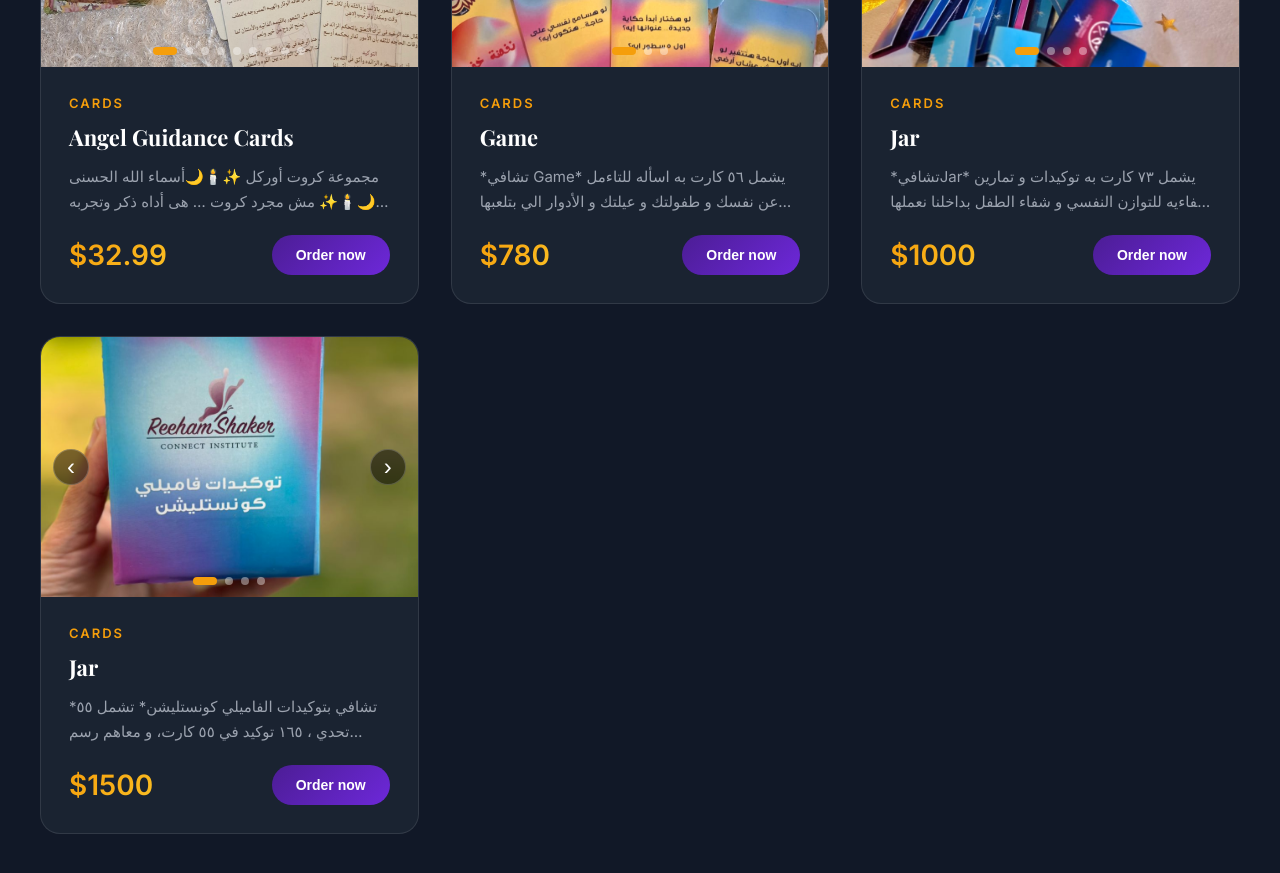
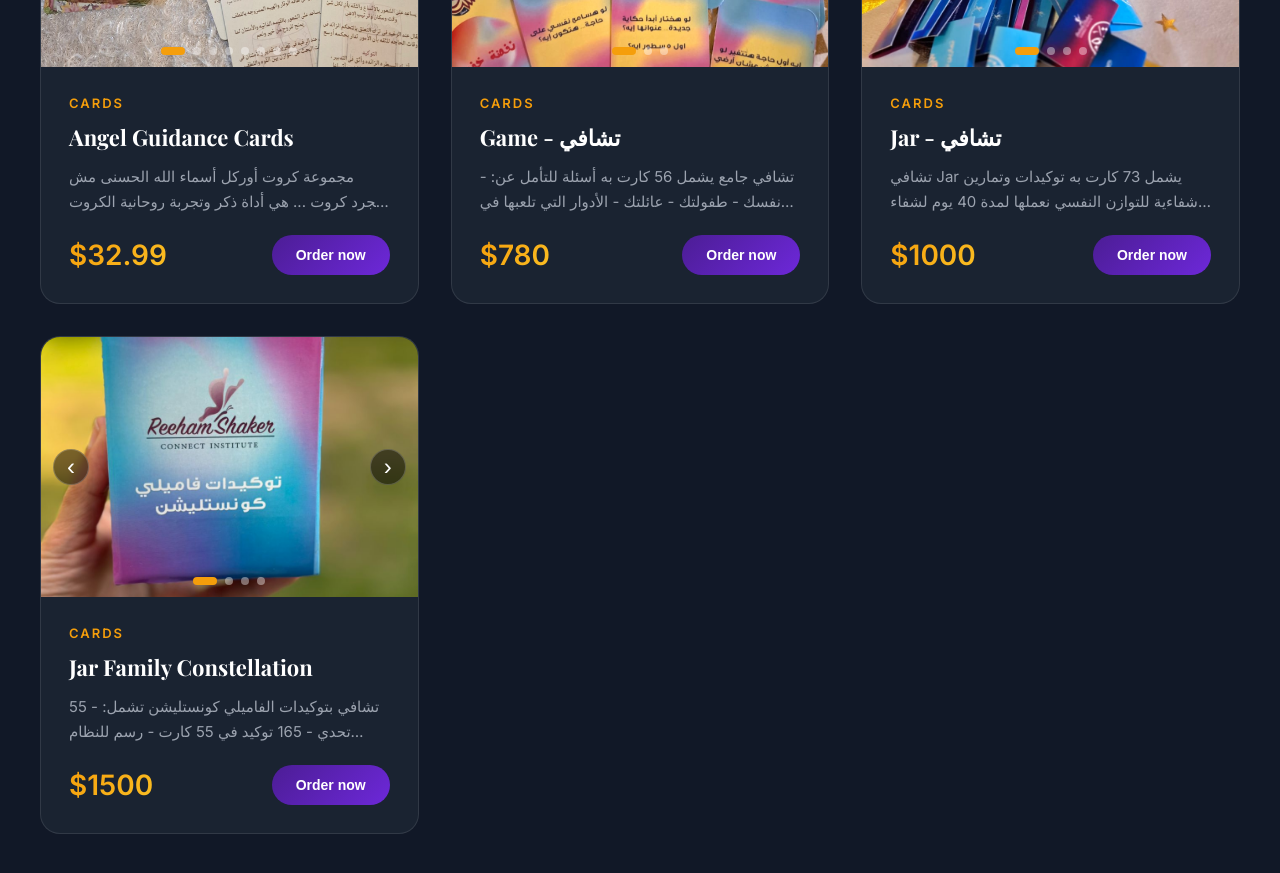
Before and after one commit to AHMEDmoham3d/omnia-store-pro, a React app: page / in a window 1280 px wide. Shown: the part 2020-2893 px from the top of the page. Built offline with nearby package versions, Linux system fonts and the light colour scheme.

Commit message:
وصف التعديلات اللي عملتها

```diff
--- a/src/data/products.ts
+++ b/src/data/products.ts
@@ -49,77 +49,78 @@ export const products: Product[] = [
   {
     id: 'cards-1',
     name: 'Angel Guidance Cards',
-    description:
-      `مجموعة كروت أوركل
-✨️🕯️🌙أسماء الله الحسنى🌙🕯️✨
+    description: `مجموعة كروت أوركل أسماء الله الحسنى
 
-مش مجرد كروت …
-هى أداه ذكر وتجربه روحانيه هتعيشها مع كل أسم من أسماء الله الحسنى هتساعدك على إعاده التوازن الداخلى والسكينه.
+مش مجرد كروت ... هي أداة ذكر وتجربة روحانية
 
-الكروت مصممه برؤيه مدروسه تجمع بين البعد الروحنى وعلم الأرقام.
+الكروت مصممة برؤية مدروسة تجمع بين البعد الروحاني وعلم الأرقام
 
-المجموعه تحتوى على:
-🕯️كروت أسماء الله الحسنى كامله + شرح لمعنى كل اسم + عدد مقترح لترديد الاسم + كيفيه أستخدام الكروت
+المجموعة تحتوي على:
+- كروت أسماء الله الحسنى كاملة
+- شرح لمعنى كل اسم
+- عدد مقترح لترديد الاسم
+- كيفية استخدام الكروت
 
-✨🎁 مناسبة جدا ل :
-جلسات التأمل
-رسائل كونيه في موقف صعب او تحدي بتمر به
-كهدية روحانية ذات معنى لشخص عزيز عليك
-
-يوجد تصميم رمضانى وتصميم روحاني تقدر تختار المناسب لك -
-النسخ من الإصدار الأول محدوده جدا
-
-تقدروا تطلبوها الان وتصلكم لحد باب البيت`,
+مناسبة ل:
+- جلسات التأمل
+- رسائل كونية في موقف صعب أو تحدي
+- هدية روحانية لشخص عزيز`,
     price: 32.99,
-    image: '/card1.jpeg,/card2.jpeg,/card3.jpeg,/card4.jpeg,/card5.jpeg,/card6.jpeg,/card7.jpeg,/card8.jpeg,/card9.jpeg',
+    image: '/card1.jpeg,/card2.jpeg,/card3.jpeg,/card4.jpeg,/card5.jpeg,/card6.jpeg,/card7.jpeg,/card9.jpeg',
     category: 'cards',
   },
   {
-       id: 'Game',
-    name: 'Game',
-    description:
-      `*تشافي Game*
-يشمل ٥٦ كارت به اسأله للتاءمل عن نفسك و طفولتك و عيلتك و الأدوار الي بتلعبها في حياتك
+    id: 'Game',
+    name: 'Game - تشافي',
+    description: `تشافي جامع
 
-💥مناسبه ليك لو عايز تتعرف على نفسك بشكل اعمق
+يشمل 56 كارت به أسئلة للتأمل عن:
+- نفسك
+- طفولتك
+- عائلتك
+- الأدوار التي تلعبها في حياتك
 
-💥مناسبه للكوتش يستخدمها في جلساته و الورش الي بيعملها
+مناسبة لك لو عايز تتعرف على نفسك بشكل أعمق
 
-💥مناسبه للأصحاب يلعبوها في قعده وعي
- `,
+مناسبة للكوتش يستخدمها في جلساته وورشه
+
+مناسبة للأصحاب يلعبوها في قعدة وعي`,
     price: 780,
     image: '/Game1.jpeg,/Game2.jpeg,/Game3.jpeg',
     category: 'cards',
   },
   {
-       id: 'Jar',
-    name: 'Jar',
-    description:
-      `*تشافيJar*
-يشمل ٧٣ كارت به توكيدات و تمارين شفاءيه للتوازن النفسي و شفاء الطفل بداخلنا نعملها لمده ٤٠ يوم
+    id: 'Jar-1',
+    name: 'Jar - تشافي',
+    description: `تشافي Jar
 
-💥مناسبه لكل شخص عايز يشتغل على نفسه و طفولته و يتصالح معاها
-`,
+يشمل 73 كارت به توكيدات وتمارين شفاءية للتوازن النفسي
+
+نعملها لمدة 40 يوم لشفاء الطفل بداخلنا
+
+مناسبة لكل شخص عايز يشتغل على:
+- نفسه
+- طفولته
+- التصالح مع ماضيه`,
     price: 1000,
     image: '/Jar1.jpeg,/Jar2.jpeg,/Jar3.jpeg,/Jar4.jpeg',
     category: 'cards',
   },
   {
-          id: 'Jar',
-    name: 'Jar',
-    description:
-      `
-*تشافي بتوكيدات الفاميلي كونستليشن*
+    id: 'Jar-2',
+    name: 'Jar Family Constellation',
+    description: `تشافي بتوكيدات الفاميلي كونستليشن
 
-تشمل ٥٥ تحدي ، ١٦٥ توكيد في ٥٥ كارت، و معاهم رسم للنظام العيله بهدف التشافي من الصدمات المنقوله عبر الأجيال
+تشمل:
+- 55 تحدي
+- 165 توكيد في 55 كارت
+- رسم للنظام العائلي
 
-💥مناسبه لكل شخص عايز يشتغل على التحديات الي مبتدتش معاه و اتنقلتله من عيلته واعي بيها او معندوش فكره عنها
+الهدف: الشفاء من الصدمات المنقولة عبر الأجيال
 
-💥مناسبه لكل ممارس الفاميلي كونستليشن في جلساته و مع الكلاينتس بتوعه
-
-`,
+مناسبة لكل شخص عايز يشتغل على التحديات التي انتقلت له من عائلته`,
     price: 1500,
-    image: '/conf1.jpeg,/conf2.jpeg,/conf3.jpeg,/conf4.jpeg',
+    image: '/conf1.jpeg,/conf2.jpeg,/conf3.jpeg,/con4.jpeg',
     category: 'cards',
   },
   {
```
